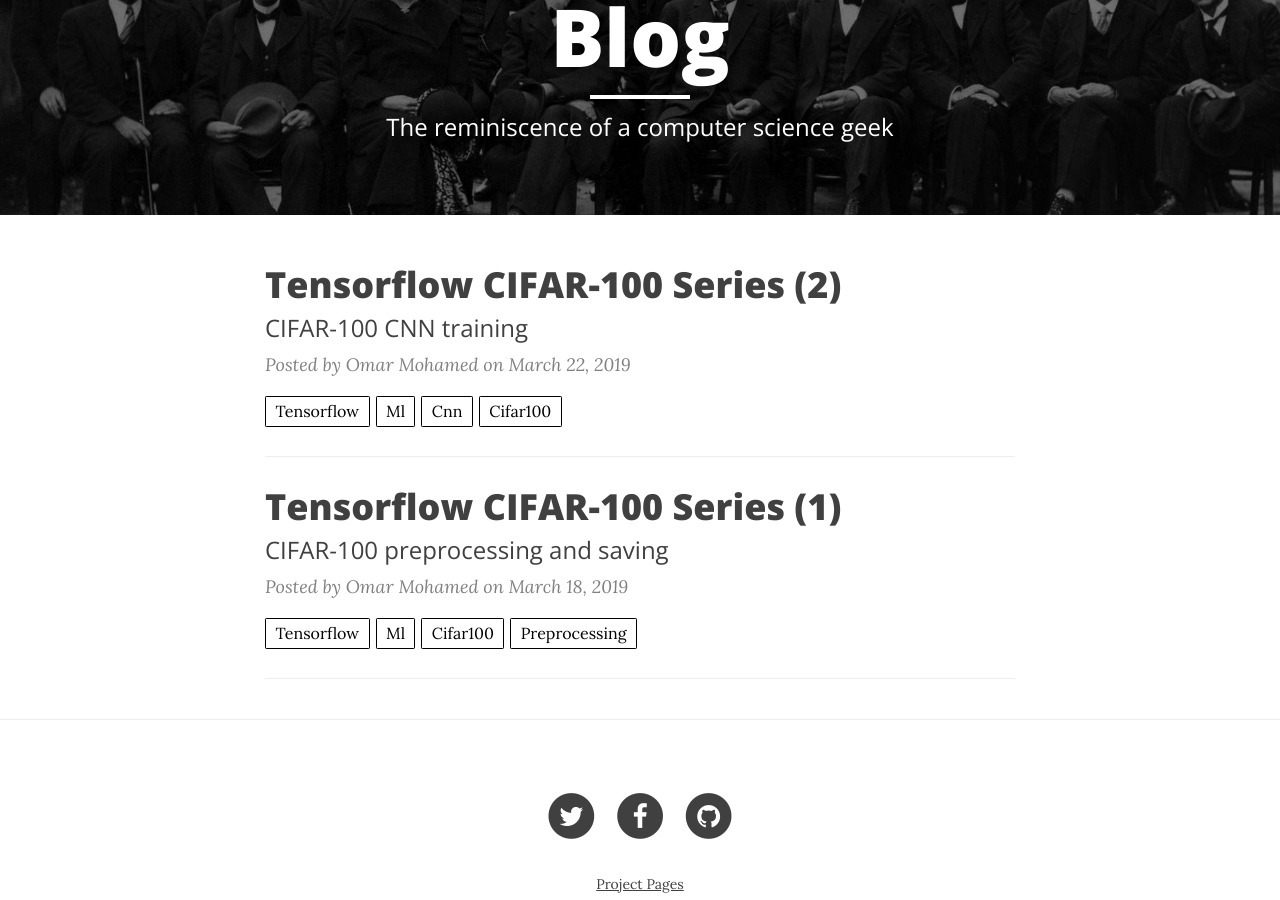
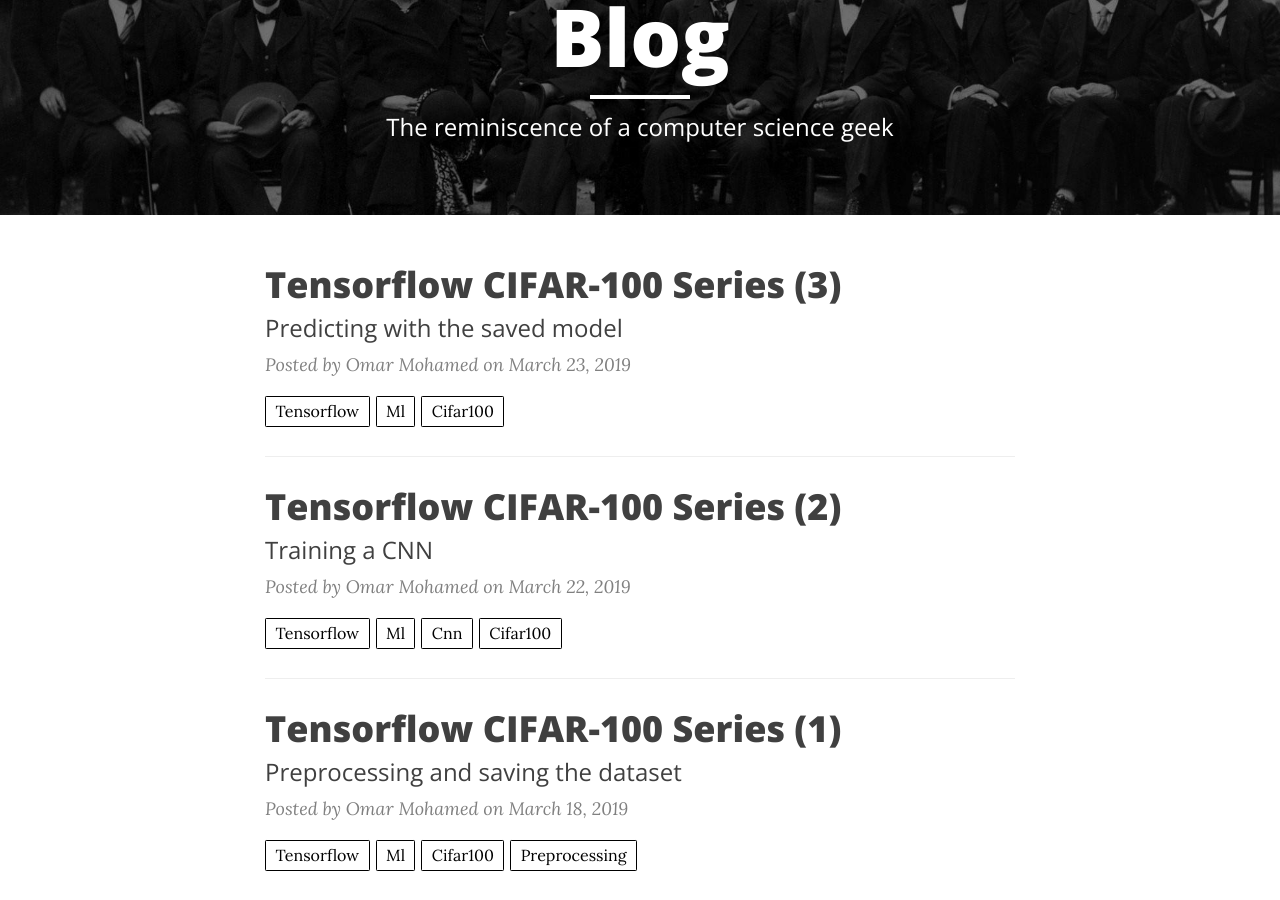
Before and after one commit to omar-mohamed/omar-mohamed.github.io, a Jekyll site: the page built from index.html, in a window 1280 px wide and 900 px high, scrolled down 321 px. Built offline with Jekyll 4.4.1, drawn with Linux system fonts in a browser that asks for light colours; nearby versions of some CDN libraries; the list of posts is cut into pages by our own code; part of the change alters nothing that is shown.

Commit message:
-added part 3

```diff
--- a/_posts/2019-03-18-Tensorflow-CIFAR-100-Series-1(preprocessing).markdown
+++ b/_posts/2019-03-18-Tensorflow-CIFAR-100-Series-1(preprocessing).markdown
@@ -3,7 +3,7 @@ layout:     post
 title:      Tensorflow CIFAR-100 Series (1)
 author:     Omar Mohamed
 tags: 		tensorflow ML CIFAR100 preprocessing
-subtitle:  	CIFAR-100 preprocessing and saving
+subtitle:  	Preprocessing and saving the dataset
 category:  Technical
 ---
 
--- a/_posts/2019-03-22-Tensorflow-CIFAR-100-Series-2(CNN).markdown
+++ b/_posts/2019-03-22-Tensorflow-CIFAR-100-Series-2(CNN).markdown
@@ -3,7 +3,7 @@ layout:     post
 title:      Tensorflow CIFAR-100 Series (2)
 author:     Omar Mohamed
 tags: 		tensorflow ML CNN CIFAR100
-subtitle:  	CIFAR-100 CNN training
+subtitle:  	Training a CNN
 category:  Technical
 ---
 
@@ -509,4 +509,4 @@ And we also note that it stopped after 30 epochs because the test loss was incre
 Well..lots of things, we are just getting started. In the next tutorial we will see how we can load the saved model and make predictions with it. After that
 we will start to make small but important enhancements to our model to make it generalize better to the test set.
 If you want to check the full state of the project until now click [here](https://github.com/omar-mohamed/Object-Classification-CIFAR-100) to go the repository. <br/>
-See you in part 3.
+See you in [part_3](https://omar-mohamed.github.io/technical/2019/03/22/Tensorflow-CIFAR-100-Series-3(Load-Model)/).
--- /dev/null
+++ b/_posts/2019-03-23-Tensorflow-CIFAR-100-Series-3(Load-Model).markdown
@@ -0,0 +1,103 @@
+---
+layout:     post
+title:      Tensorflow CIFAR-100 Series (3)
+author:     Omar Mohamed
+tags: 		tensorflow ML CIFAR100
+subtitle:  	Predicting with the saved model
+category:  Technical
+---
+
+In [part_2](https://omar-mohamed.github.io/technical/2019/03/22/Tensorflow-CIFAR-100-Series-2(CNN)/) we trained out simple model and saved it in saved_model folder.
+In this quick tutorial we will learn how to load a saved model and make classifications with it. We will use the loaded model to classify the test set again.
+Just to make sure that it is working well, but of course you can classify any new image given that it is in the correct format which is [num_images, 32,32,3] so in case of single image it will be
+[1,32,32,3].
+
+## Load and reformat the test set
+
+If you have read the last part this will seem familiar.
+
+{% highlight python %}
+
+from __future__ import print_function
+
+import numpy as np
+import tensorflow as tf
+from six.moves import cPickle as pickle
+
+##################load data#####################
+
+all_data = pickle.load(open('CIFAR_100_processed.pickle', 'rb'))
+
+test_data = all_data['test_dataset']
+test_labels = all_data['test_labels']
+
+del all_data
+
+#################Format test data###################
+
+num_channels = 3
+image_size = 32
+
+def reformat(dataset):
+    dataset = dataset.reshape(
+        (-1, image_size, image_size, num_channels)).astype(np.float32)
+    return dataset
+
+test_data = reformat(test_data)
+
+test_size = test_data.shape[0]
+
+{% endhighlight %}
+
+Now the data is loaded and formatted in the correct shape to be fed forward.
+
+
+## Feed forward
+
+In this section we will load the model and make classifications with it.
+
+{% highlight python %}
+
+# computes accuracy given the predictions and real labels
+def accuracy(predictions, labels):
+    batch_size = predictions.shape[0]
+    sum = np.sum(predictions == labels)
+    acc = (100.0 * sum) / batch_size
+    return acc, predictions
+
+
+with tf.Session() as sess:
+    #load model
+    model_saver = tf.train.import_meta_graph('./saved_model/model.ckpt.meta')
+    model_saver.restore(sess, tf.train.latest_checkpoint('./saved_model/'))
+    graph = sess.graph
+    inputs = graph.get_tensor_by_name("tf_inputs:0")
+    fc_keep_prob = graph.get_tensor_by_name("fully_connected_keep_prob:0")
+    conv_keep_prob = graph.get_tensor_by_name("conv_keep_prob:0")
+
+    is_training = graph.get_tensor_by_name("is_training:0")
+    tf_predictions = graph.get_tensor_by_name("tf_predictions:0")
+
+    # print([node.name for node in graph.as_graph_def().node])
+
+    # get test predictions in steps to avoid memory problems
+    test_pred = np.zeros((test_size, images_labels))
+    for offset in range(0, test_size, test_batch_size):
+        batch_data = test_data[offset:(offset + test_batch_size), :]
+        feed_dict = {inputs: batch_data, fc_keep_prob: 1.0, conv_keep_prob: 1.0, is_training: False}
+        predictions = sess.run(
+            tf_predictions, feed_dict=feed_dict)
+
+        test_pred[offset:offset + test_batch_size, :] = predictions
+
+    # calculate test accuracy
+    test_accuracy, test_predictions = accuracy(np.argmax(test_pred, axis=1), test_labels)
+
+    print('Test accuracy: %.1f%%' % test_accuracy)
+
+{% endhighlight %}
+
+All we did in the above code is to load the model, get the tensors we will be feeding or retrieving by name, and going through the test set in batches and making the classifications.
+And this concludes this tutorial. In the upcoming ones things will start to get interesting with us trying to enhance the accuracy or training time by using data augmentation, dropblock, res nets, and other cool ideas.
+If you want to check the full state of the project until now click [here](https://github.com/omar-mohamed/Object-Classification-CIFAR-100) to go the repository. <br/>
+See you in part 4.
```
